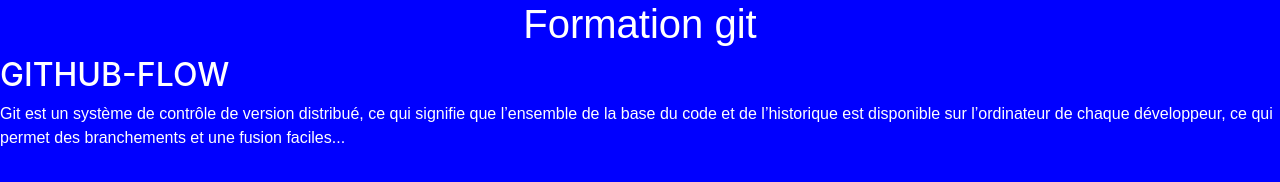
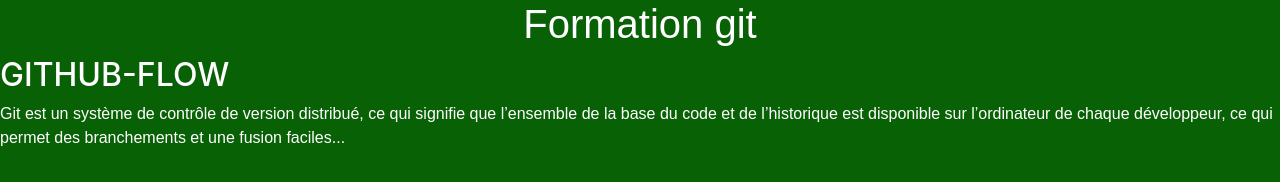
Before and after one commit to Pepe2022/github-flow, a plain HTML site: page index.html in a window 1280 px wide. Drawn offline with nearby package versions, Linux system fonts and the light colour scheme.

Commit message:
Fond vert

```diff
--- a/index.html
+++ b/index.html
@@ -10,7 +10,7 @@
     <title>Hello, world!</title>
     <style type="text/css">
         body {
-            background-color: blue;
+            background-color: #096106;
             color: white;
         }
 
```
